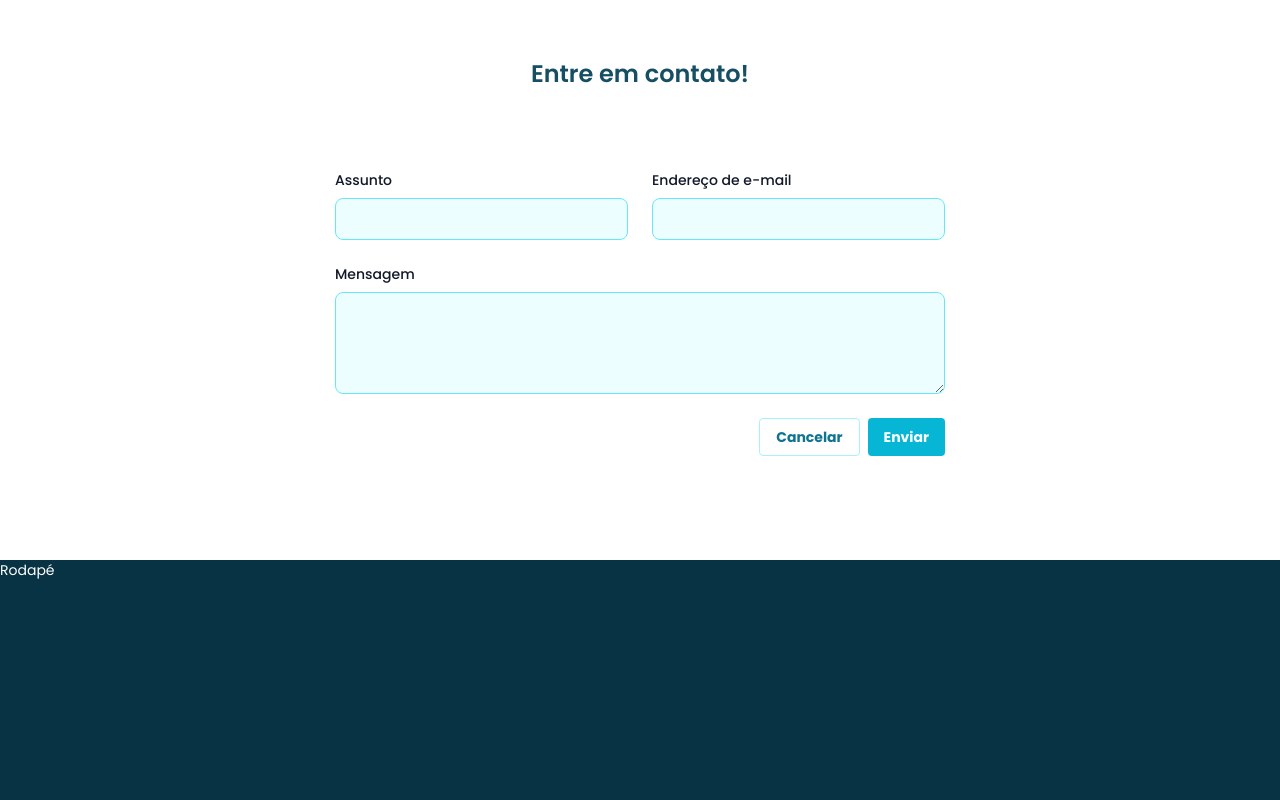
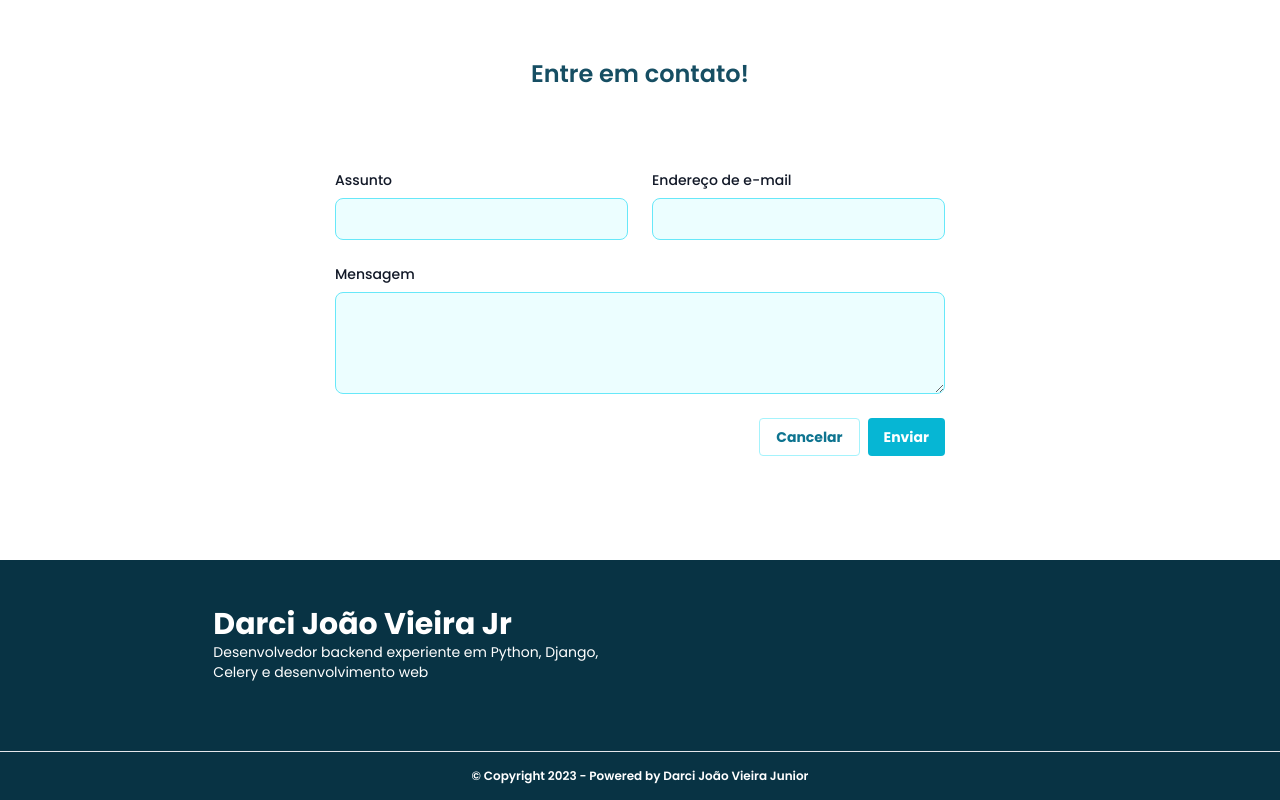
Before and after one commit to darcivieira/portfolio-frontend, a Next.js app: page / in a window 1280 px wide. Shown: the part 2127-2927 px from the top of the page. Built offline with nearby package versions, Linux system fonts and the light colour scheme.

Commit message:
first commit

```diff
--- a/src/app/page.jsx
+++ b/src/app/page.jsx
@@ -565,7 +565,23 @@ export default function Home() {
           </div>
         </div>
       </main>
-      <footer className="h-60 bg-cyan-950">Rodapé</footer>
+      <footer className="h-60 bg-cyan-950 flex flex-col justify-end divide-y-[1px]">
+        <div className="flex flex-row justify-around mb-6 h-full">
+          <div className="w-2/6 self-center">
+            <h4 className="font-bold">Darci João Vieira Jr</h4>
+            <span>
+              Desenvolvedor backend experiente em Python, Django, Celery e
+              desenvolvimento web
+            </span>
+          </div>
+          <div>{/* <h4 className="font-bold">Darci João Vieira Jr</h4> */}</div>
+        </div>
+        <div className="flex justify-center p-4">
+          <span className="font-semibold text-xs">
+            © Copyright 2023 - Powered by Darci João Vieira Junior
+          </span>
+        </div>
+      </footer>
     </div>
   );
 }
```
